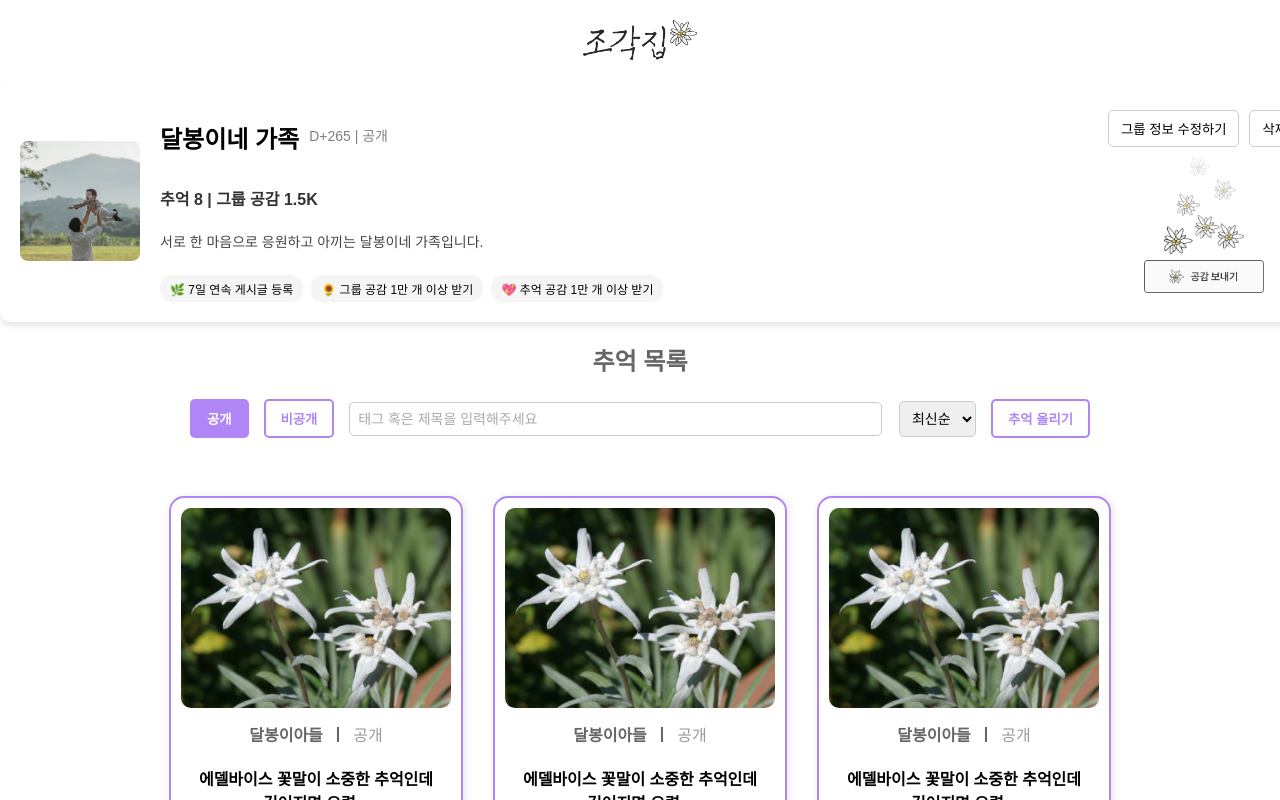
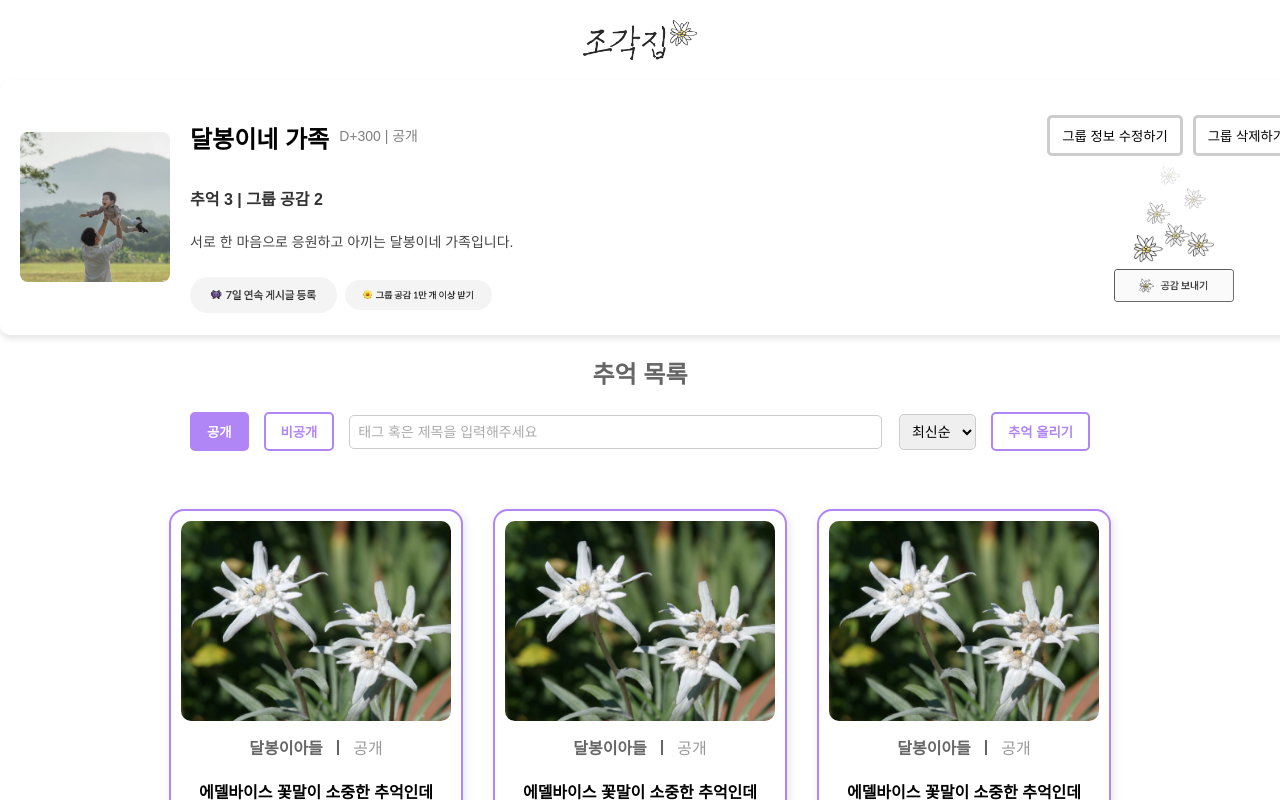
Before and after one commit to JANGHYUNK/pieces, a React (Create React App) app: page / in a window 1280 px wide. Shown: the top 800 px of the page. Built offline with nearby package versions, Linux system fonts and the light colour scheme.

Commit message:
GroupInfo수정 데이터 받아와서 프로필에 나타남

```diff
--- a/src/components/GroupInfo.css
+++ b/src/components/GroupInfo.css
@@ -1,3 +1,4 @@
+/* 전체 컨테이너 */
 .group-container {
   display: flex;
   justify-content: space-between;
@@ -15,13 +16,16 @@
   align-items: center;
 }
 
+/* 🔹 프로필 이미지 크기 키우기 */
 .profile-img {
-  width: 120px;
-  height: 120px;
+  width: 150px; /* 기존 120px → 150px */
+  height: 150px;
   border-radius: 8px;
   margin-right: 20px;
+  object-fit: cover;
 }
 
+/* 그룹 정보 */
 .group-info {
   display: flex;
   flex-direction: column;
@@ -30,7 +34,7 @@
 
 .group-title-container {
   display: flex;
-  align-items: center; /* 제목과 메타 정보 정렬 */
+  align-items: center;
   gap: 10px;
 }
 
@@ -51,18 +55,18 @@
   color: #444;
 }
 
-/* 배지 스타일 */
+/* 🔹 배지 크기 줄이기 */
 .badges {
   display: flex;
   gap: 8px;
   margin-top: 10px;
 }
 
-.badge {
-  padding: 5px 10px;
-  border-radius: 12px;
-  background-color: #f5f5f5;
-  font-size: 12px;
+.badge-img {
+  width: 147px; /* 기존보다 작게 조정 */
+  height: 40px;
+  border-radius: 5px;
+  object-fit: contain;
 }
 
 /* 오른쪽 영역 */
@@ -70,7 +74,7 @@
   display: flex;
   flex-direction: column;
   align-items: center;
-  gap: 10px; /* 버튼과 꽃 이미지 간격 */
+  gap: 10px;
 }
 
 /* 수정/삭제 버튼 */
@@ -82,7 +86,7 @@
 .edit-button,
 .delete-button {
   padding: 8px 12px;
-  border: 1px solid #ccc;
+  border: solid #ccc;
   background-color: white;
   cursor: pointer;
   border-radius: 5px;
@@ -93,7 +97,7 @@
   background-color: #f0f0f0;
 }
 
-/* 꽃 이미지 & 공감 버튼 컨테이너 */
+/* 꽃 이미지 & 공감 버튼 */
 .flower-container {
   display: flex;
   flex-direction: column;
@@ -102,7 +106,7 @@
 }
 
 .flower-img {
-  width: 80px; /* 꽃 이미지 크기 */
+  width: 80px;
   height: auto;
 }
 
@@ -111,20 +115,20 @@
   border: none;
   cursor: pointer;
   padding: 0;
-  width: 120px; /* 🔹 버튼 가로 길이를 늘려서 퍼지게 */
-  height: 30px; /* 🔹 버튼을 얇게 조정 */
+  width: 120px;
+  height: 30px;
   display: flex;
   align-items: center;
   justify-content: center;
 }
 
 .like-button img {
-  width: 100%; /* 🔹 이미지가 버튼 크기에 맞게 조정됨 */
+  width: 100%;
   height: auto;
-  object-fit: contain; /* 🔹 이미지가 비율을 유지하면서 버튼에 맞게 조정됨 */
+  object-fit: contain;
   transition: transform 0.2s ease-in-out;
 }
 
 .like-button img:hover {
-  transform: scale(1.1); /* 커지는 효과*/
+  transform: scale(1.1);
 }
--- a/src/components/GroupInfo.js
+++ b/src/components/GroupInfo.js
@@ -1,58 +1,80 @@
-import React, { useState } from "react";
+import React, { useState, useEffect } from "react";
 import "./GroupInfo.css";
-import profileImage from "../assets/profile.png";
 import flowerImage from "../assets/flower.png";
 import likeButton from "../assets/like_button.png";
-import Modify from "../modal/GroupModify"; // 그룹 수정 모달
-import GroupDelete from "../modal/GroupDelete"; // 그룹 삭제 모달
-
-const GroupActions = ({ onEdit, onDelete }) => {
-  return (
-    <div className="group-actions">
-      <button className="edit-button" onClick={onEdit}>
-        그룹 정보 수정하기
-      </button>
-      <button className="delete-button" onClick={onDelete}>
-        삭제
-      </button>
-    </div>
-  );
-};
+import Modify from "../modal/GroupModify"; // 수정 모달
+import GroupDelete from "../modal/GroupDelete"; // 삭제 모달
+import BadgeData from "../data/badgeData"; // 데이터 import
 
 const GroupInfo = () => {
-  const [isModifyOpen, setIsModifyOpen] = useState(false);
-  const [isDeleteOpen, setIsDeleteOpen] = useState(false);
+  const [groupData, setGroupData] = useState(null);
+  const [isEditModalOpen, setIsEditModalOpen] = useState(false);
+  const [isDeleteModalOpen, setIsDeleteModalOpen] = useState(false);
+
+  useEffect(() => {
+    setGroupData(BadgeData[0]); // BadgeData에서 데이터 가져오기
+  }, []);
+
+  if (!groupData) {
+    return <p>로딩 중...</p>;
+  }
 
   return (
     <div className="group-container">
       {/* 왼쪽 섹션: 대표 이미지 및 그룹 정보 */}
       <div className="group-left">
-        <img src={profileImage} alt="대표 이미지" className="profile-img" />
+        <img
+          src={groupData.imageUrl || "/default-profile.png"}
+          alt="대표 이미지"
+          className="profile-img"
+        />
         <div className="group-info">
           <div className="group-title-container">
-            <h2>달봉이네 가족</h2>
-            <p className="group-meta">D+265 | 공개</p>
+            <h2>{groupData.name}</h2>
+            <p className="group-meta">
+              D+
+              {Math.floor(
+                (new Date() - new Date(groupData.createdAt)) /
+                  (1000 * 60 * 60 * 24)
+              )}{" "}
+              | {groupData.isPublic ? "공개" : "비공개"}
+            </p>
           </div>
-          <p className="group-stats">추억 8 | 그룹 공감 1.5K</p>
-          <p className="group-description">
-            서로 한 마음으로 응원하고 아끼는 달봉이네 가족입니다.
+          <p className="group-stats">
+            추억 {groupData.postCount} | 그룹 공감 {groupData.likeCount}
           </p>
+          <p className="group-description">{groupData.introduction}</p>
 
           {/* 획득 배지 */}
           <div className="badges">
-            <span className="badge">🌿 7일 연속 게시글 등록</span>
-            <span className="badge">🌻 그룹 공감 1만 개 이상 받기</span>
-            <span className="badge">💖 추억 공감 1만 개 이상 받기</span>
+            {groupData.badges.map((badge, index) => (
+              <img
+                key={index}
+                src={badge}
+                alt={`badge-${index}`}
+                className="badge-img"
+              />
+            ))}
           </div>
         </div>
       </div>
 
       {/* 오른쪽 섹션: 수정/삭제 버튼 + 꽃 이미지 + 공감 버튼 */}
       <div className="group-right">
-        <GroupActions
-          onEdit={() => setIsModifyOpen(true)}
-          onDelete={() => setIsDeleteOpen(true)}
-        />
+        <div className="group-actions">
+          <button
+            className="edit-button"
+            onClick={() => setIsEditModalOpen(true)}
+          >
+            그룹 정보 수정하기
+          </button>
+          <button
+            className="delete-button"
+            onClick={() => setIsDeleteModalOpen(true)}
+          >
+            그룹 삭제하기
+          </button>
+        </div>
         <div className="flower-container">
           <img src={flowerImage} alt="공감" className="flower-img" />
           <button className="like-button">
@@ -61,10 +83,13 @@ const GroupInfo = () => {
         </div>
       </div>
 
-      {/* 수정 모달 */}
-      {isModifyOpen && <Modify onClose={() => setIsModifyOpen(false)} />}
-      {/* 삭제 모달 */}
-      {isDeleteOpen && <GroupDelete onClose={() => setIsDeleteOpen(false)} />}
+      {/* 🔹 수정 모달 */}
+      {isEditModalOpen && <Modify onClose={() => setIsEditModalOpen(false)} />}
+
+      {/* 🔹 삭제 모달 */}
+      {isDeleteModalOpen && (
+        <GroupDelete onClose={() => setIsDeleteModalOpen(false)} />
+      )}
     </div>
   );
 };
--- a/src/data/badgeData.js
+++ b/src/data/badgeData.js
@@ -1,13 +1,19 @@
+import profileImage from "../assets/profile.png";
+import badge1 from "../assets/badge1.png";
+import badge2 from "../assets/badge2.png";
+
 const BadgeData = [
   {
-    id: 123,
-    name: "string",
-    imageUrl: "string",
+    id: 1,
+    name: "달봉이네 가족",
+    imageUrl: profileImage, // ✅ import한 이미지 사용
     isPublic: true,
-    likeCount: 0,
-    badges: ["badge1", "badge2"],
-    postCount: 0,
-    createdAt: "2024-02-22T07:47:49.803Z",
-    introduction: "string",
+    likeCount: 2,
+    badges: [badge1, badge2], // ✅ import한 이미지 사용
+    postCount: 3,
+    createdAt: "2024-04-22T07:47:49.803Z",
+    introduction: "서로 한 마음으로 응원하고 아끼는 달봉이네 가족입니다.",
   },
 ];
+
+export default BadgeData;
```
